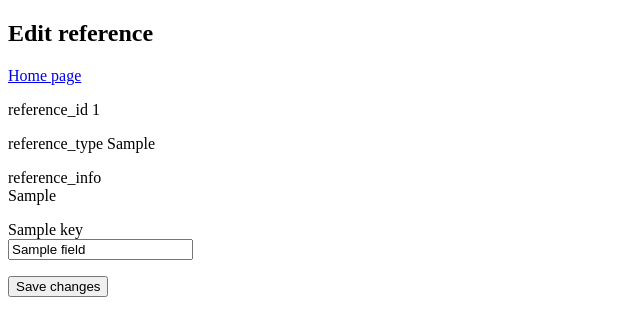
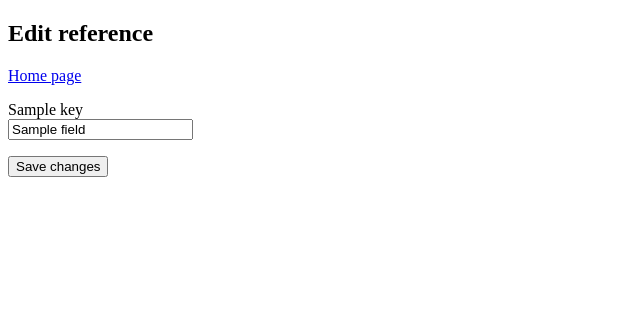
Before and after one commit to k1rtsu/Bulbasaurus-ohtu, a Flask app: template src/templates/edit_reference.html in a window 1280 px wide. Shown: the top 336 px of the page, without its empty margins (0-640 px from the left). Run offline with Flask 3, Linux system fonts and the light colour scheme; the template is opened without the code that fills it: most values are stand-ins (such as "Sample title", 1, 10 or a date in 2020).

Commit message:
Remove text that users should not see from template edit_refences.html

```diff
--- a/src/templates/edit_reference.html
+++ b/src/templates/edit_reference.html
@@ -12,15 +12,7 @@ Edit reference
     <a href="/">Home page</a>
 </div>
 
-<p>
-    reference_id {{ reference_id }}
-<p>
-    reference_type {{ reference_type }}
-<p>
-    reference_info <br>
-    {{ reference_info }}
-
-    {% if error %}
+{% if error %}
 <p>
     {{error}}
 </p>
```
